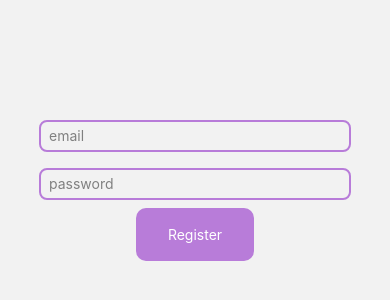
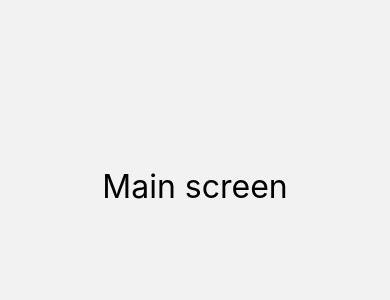
Before and after one commit to djanYaz/Deit.me, a React Native app in the folder app/: screen /Main in a window 390 px wide. Before the commit this address had no page. Shown: the part 236-536 px from the top of the page. Built offline with nearby package versions, Linux system fonts and the light colour scheme.

Commit message:
add test main screen

```diff
--- a/app/App.tsx
+++ b/app/App.tsx
@@ -3,6 +3,7 @@ import { NavigationContainer } from '@react-navigation/native';
 import { createNativeStackNavigator } from '@react-navigation/native-stack';
 import { navigationRef, RootStackParamList } from './src/rootNavigation';
 import Register from './src/screens/Register';
+import Main from './src/screens/Main';
 
 const Stack = createNativeStackNavigator<RootStackParamList>();
 
@@ -14,6 +15,7 @@ const Screens = () => {
         headerShown: false,
       }}>
       <Stack.Screen name="Register" component={Register} />
+      <Stack.Screen name="Main" component={Main} />
     </Stack.Navigator>
   );
 };
--- a/app/src/rootNavigation.tsx
+++ b/app/src/rootNavigation.tsx
@@ -3,7 +3,7 @@ import { StackActions } from '@react-navigation/native';
 
 export type RootStackParamList = {
   Register: any;
-  Login: any;
+  Main: any;
 };
 
 export type RootNavigationScreen = keyof RootStackParamList;
--- /dev/null
+++ b/app/src/screens/Main.tsx
@@ -0,0 +1,18 @@
+import React from 'react';
+import { StyleSheet, Text } from 'react-native';
+import ScreenView from '../components/ScreenView';
+
+export default function Main() {
+  return (
+    <ScreenView style={styles.container}>
+      <Text style={{ color: 'black', fontSize: 32 }}>Main screen</Text>
+    </ScreenView>
+  );
+}
+
+const styles = StyleSheet.create({
+  container: {
+    justifyContent: 'center',
+    alignItems: 'center',
+  },
+});
```
